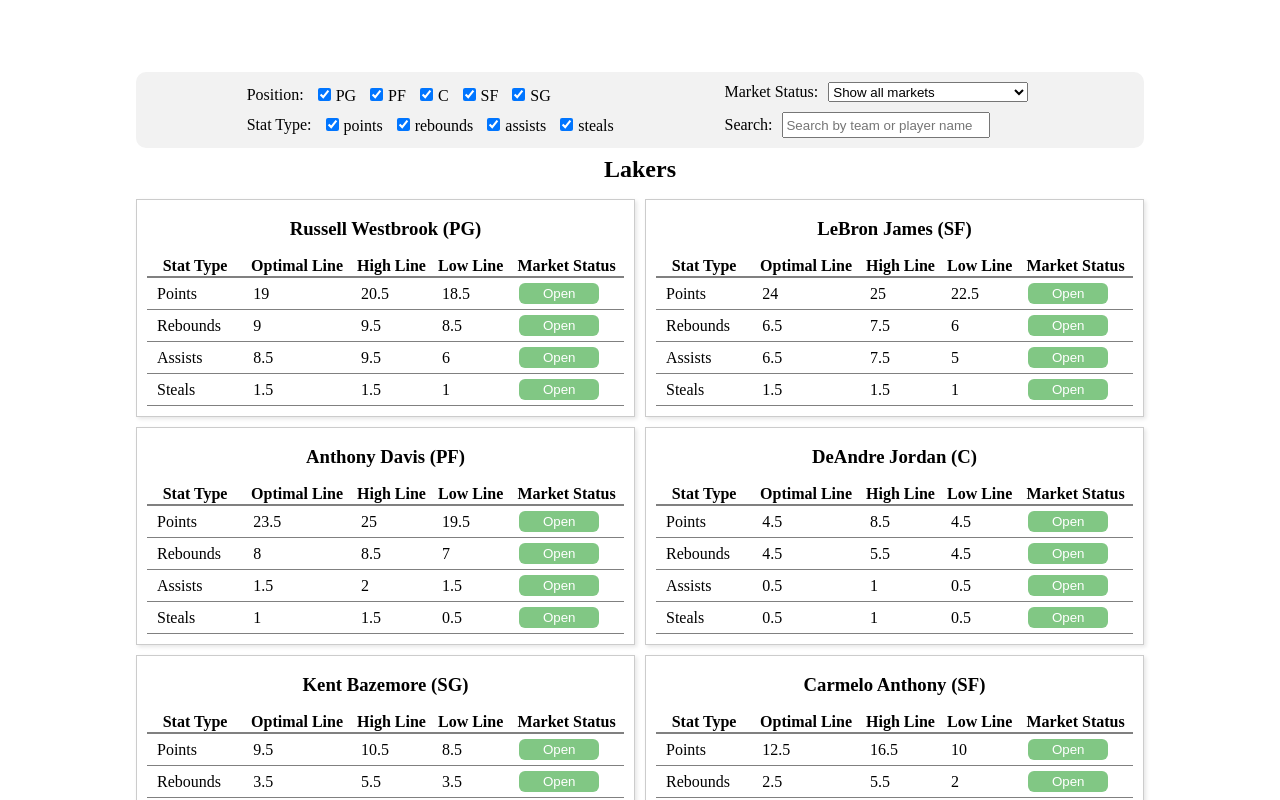
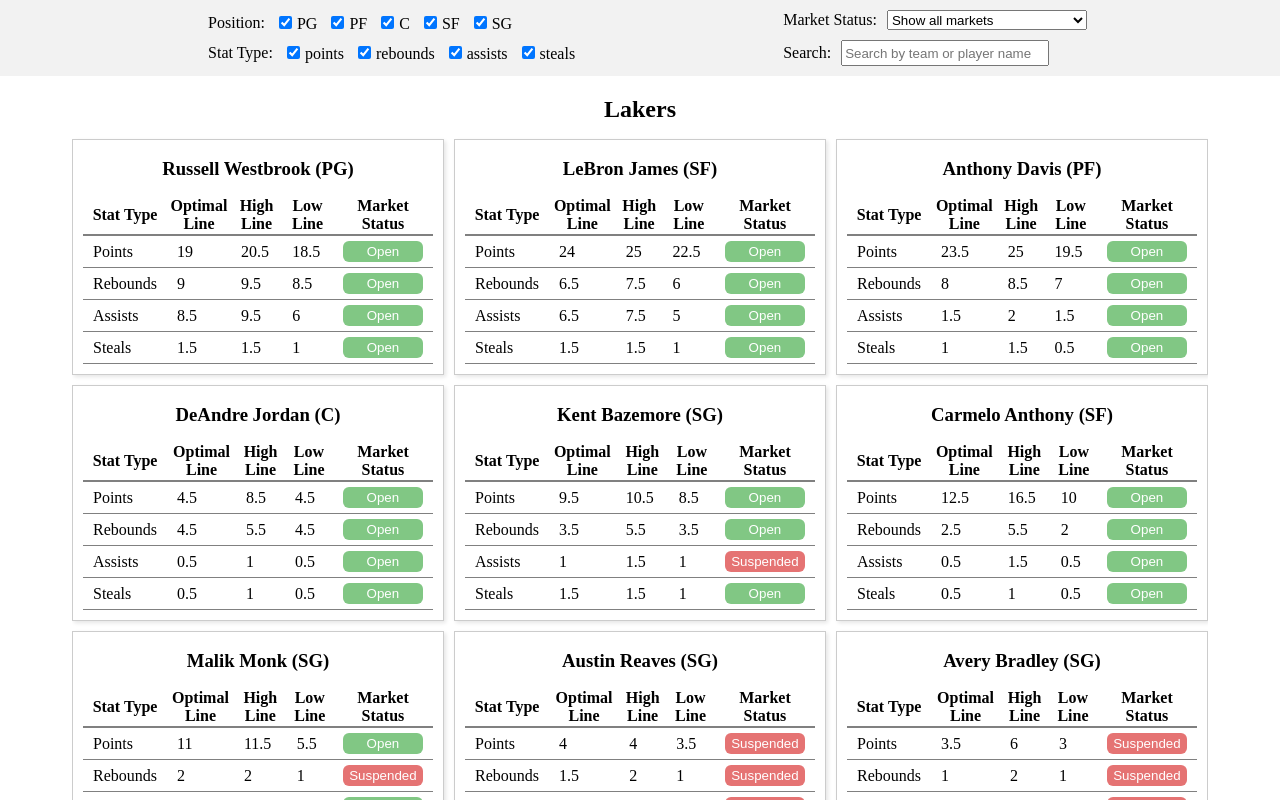
Before and after one commit to kolashah/swish, a React (Create React App) app: page / in a window 1280 px wide. Shown: the top 800 px of the page. Built offline with nearby package versions, Linux system fonts and the light colour scheme.

Commit message:
sticky navbar

```diff
--- a/src/components/TeamTable.jsx
+++ b/src/components/TeamTable.jsx
@@ -7,9 +7,9 @@
 
 function TeamTables({ groupedData, toggleMarketStatus }) {
   return (
-    <div>
+    <div className="teams">
       {Object.entries(groupedData).map(([team, players]) => (
-        <div key={team}>
+        <div className="team" key={team}>
           <h2>{team}</h2>
           <div className="playerContainer">
             {Object.entries(players).map(([playerId, playerData]) => {
--- a/src/styles/App.css
+++ b/src/styles/App.css
@@ -13,7 +13,7 @@
 }
 
 body {
-  padding: 5% 10%;
+  padding: 5%;
 }
 
 h2, h3 {
@@ -21,12 +21,15 @@
   margin: .5rem 0 1rem;
 }
 .SearchBar {
-  display: flex;
-  justify-content: space-evenly;
-  align-items: center;
-  background-color: #f2f2f2;
-  padding: 10px;
-  border-radius: 10px;
+    display: flex;
+    justify-content: space-evenly;
+    align-items: center;
+    background-color: #f2f2f2;
+    padding: 10px;
+    width: 100%;
+    position: fixed;
+    left: 0;
+    top: 0;
 }
 
 .filterGroup {
@@ -60,3 +63,11 @@
   width: 200px;
   height: 20px;
 }
+
+.teams {
+  display: flex;
+  flex-direction: column;
+  height: 90vh;
+  overflow: scroll;
+  margin-top:1rem;
+}
```
